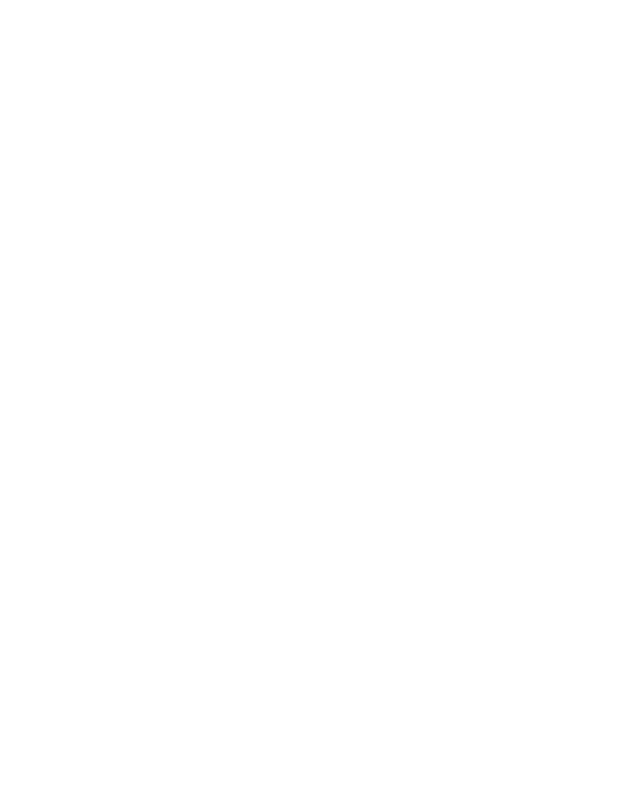
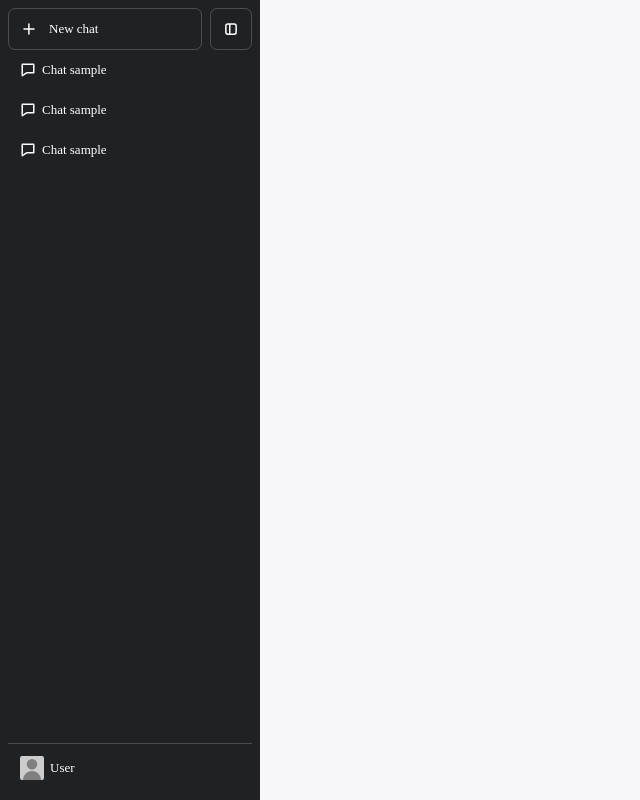
Before and after one commit to Atsumi-Gakuto/FakeChatGPT, a plain HTML site: page index.html in a window 1280 px wide. Shown: the whole page, without its empty margins (0-640 px from the left). Drawn offline with Linux system fonts and the light colour scheme.

Commit message:
サイドバーの要素作成

```diff
--- a/index.html
+++ b/index.html
@@ -3,7 +3,39 @@
     <head>
         <meta charset="utf-8">
         <title>ChatGPT</title>
+        <link rel="stylesheet" href="stylesheet.css">
     </head>
     <body>
+        <div id="side_bar">
+            <div id="top_buttons">
+                <div id="new_chat" class="tab_button">
+                    <img src="images/plus.svg">
+                    <p>New chat</p>
+                </div>
+                <div id="collapse_bar" class="tab_button">
+                    <img src="images/collapse_bar.svg">
+                </div>
+            </div>
+            <div id="chat_list">
+                <div class="side_bar_list">
+                    <img src="images/chat.svg">
+                    <p>Chat sample</p>
+                </div>
+                <div class="side_bar_list">
+                    <img src="images/chat.svg">
+                    <p>Chat sample</p>
+                </div>
+                <div class="side_bar_list">
+                    <img src="images/chat.svg">
+                    <p>Chat sample</p>
+                </div>
+            </div>
+            <div id="bottom_buttons">
+                <div id="user" class="side_bar_list">
+                    <img src="images/defalt_user.svg">
+                    <p>User</p>
+                </div>
+            </div>
+        </div>
     </body>
 </html>
--- /dev/null
+++ b/stylesheet.css
@@ -0,0 +1,69 @@
+/* 全体の要素 */
+body {
+    margin: 0;
+    background-color: #f7f7f9;
+}
+p {
+    margin: 0;
+}
+
+/* 特定の要素 */
+#side_bar {
+    display: flex;
+    flex-direction: column;
+    width: 244px;
+    height: calc(100vh - 16px);
+    padding: 8px;
+    background-color: #202123;
+}
+#side_bar * {
+    color: white;
+    font-size: small;
+}
+#side_bar img {
+    width: 16px;
+    height: 16px;
+}
+#top_buttons {
+    display: flex;
+    justify-content: space-between;
+}
+.tab_button {
+    display: flex;
+    align-items: center;
+    padding: 12px;
+    border: solid 0.5px rgba(255, 255, 255, 20%);
+    border-radius: 7px;
+}
+#new_chat {
+    flex-grow: 1;
+    margin-right: 8px;
+}
+#new_chat > img {
+    margin-right: 12px;
+}
+#chat_list {
+    display: flex;
+    flex-direction: column;
+    flex-wrap: nowrap;
+    flex-grow: 1;
+    overflow: hidden;
+}
+.side_bar_list {
+    display: flex;
+    align-items: center;
+    padding: 12px;
+}
+.side_bar_list > img {
+    margin-right: 6px;
+}
+#bottom_buttons {
+    display: flex;
+    flex-direction: column;
+    border-top: solid 0.5px rgba(255, 255, 255, 20%);
+}
+#user > img {
+    width: 24px;
+    height: 24px;
+    border-radius: 2px;
+}
```
Also changed, not shown: images/chat.svg (added), images/collapse_bar.svg (added), images/defalt_user.svg (added), images/plus.svg (added).
